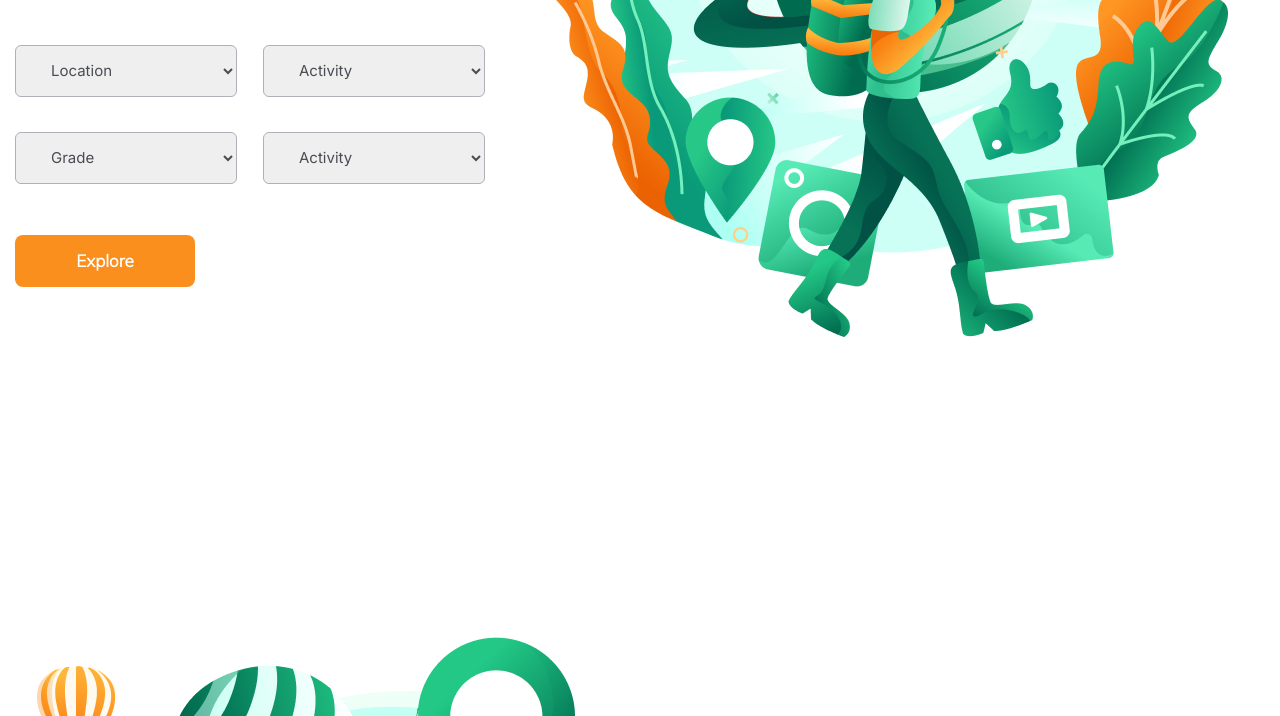
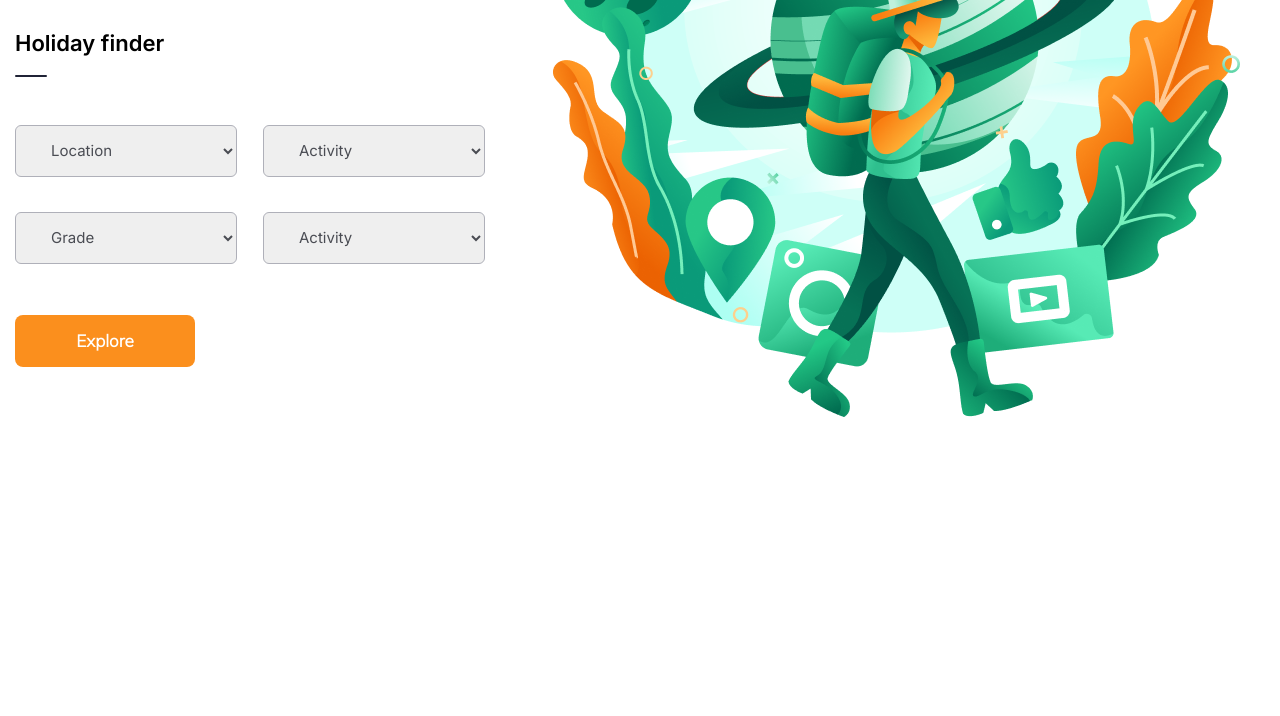
Before and after one commit to MrBushido21/thousandSunny, a plain HTML site: page index.html in a window 1280 px wide. Shown: the part 397-1113 px from the top of the page. Drawn offline with nearby package versions, Linux system fonts and the light colour scheme; files whose address does not match are found by name.

Commit message:
Update travel-landing.css

```diff
--- a/css/travel-landing.css
+++ b/css/travel-landing.css
@@ -221,6 +221,7 @@ body._lock {
   }
 }
 .page {
+  padding-top: 5.7142857143rem;
   -webkit-box-flex: 1;
       -ms-flex: 1 1 auto;
           flex: 1 1 auto;
```
